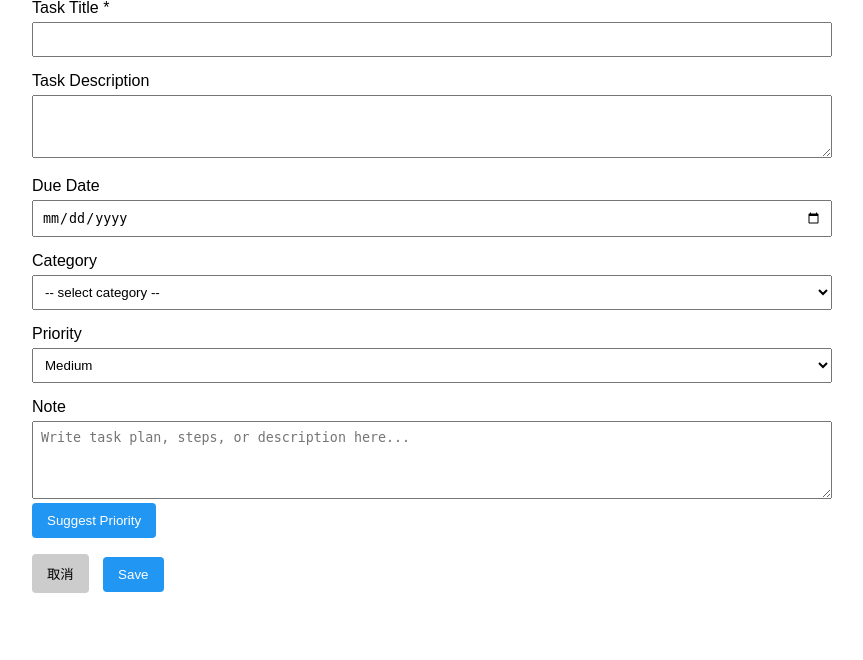
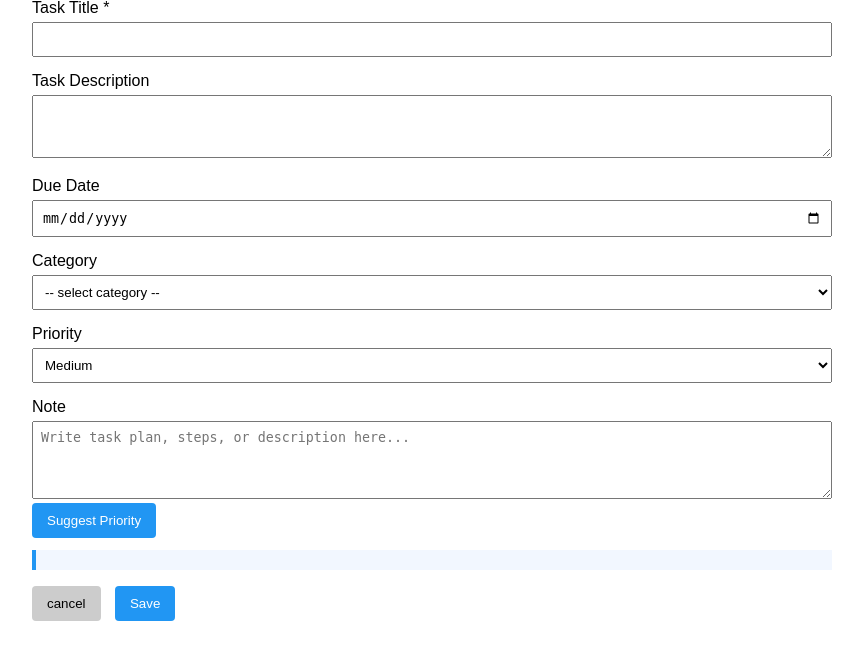
Before and after one commit to WangXinrui605/smartplan-task-management, a Django app: page /task/create/ in a window 1280 px wide. Shown: the part 101-761 px from the top of the page, without its empty margins (208-1071 px from the left). Run offline with Django 5.2, Linux system fonts and the light colour scheme; a user stored in the database is signed in; data comes from the database, SQL or seed files in the repository.

Commit message:
AI update and cancel

```diff
--- a/task/templates/task/create_task.html
+++ b/task/templates/task/create_task.html
@@ -10,7 +10,15 @@
         .btn { padding: 10px 15px; background-color: #2196F3; color: white; border: none; border-radius: 4px; cursor: pointer; }
         .btn-cancel { background-color: #ccc; color: black; margin-right: 10px; }
         .error { color: red; }
-    </style>
+        #priority-suggestion-result {
+            margin-top: 12px;
+            padding: 10px;
+            background-color: #f2f7ff;
+            border-left: 4px solid #2196F3;
+            font-size: 16px;
+            color: #333;
+    }
+</style>
 </head>
 <body>
     <h1>Create Task</h1>
@@ -66,7 +74,7 @@
             <p id="priority-suggestion-result"></p>
         </div>
 
-        <button type="button" class="btn btn-cancel" onclick="window.location.href='{% url 'task_dashboard' %}'">取消</button>
+        <button type="button" class="btn btn-cancel" onclick="window.location.href='{% url 'task_dashboard' %}'">cancel</button>
         <button type="submit" class="btn">Save</button>
     </form>
 <!-- AI JavaScript -->
```
